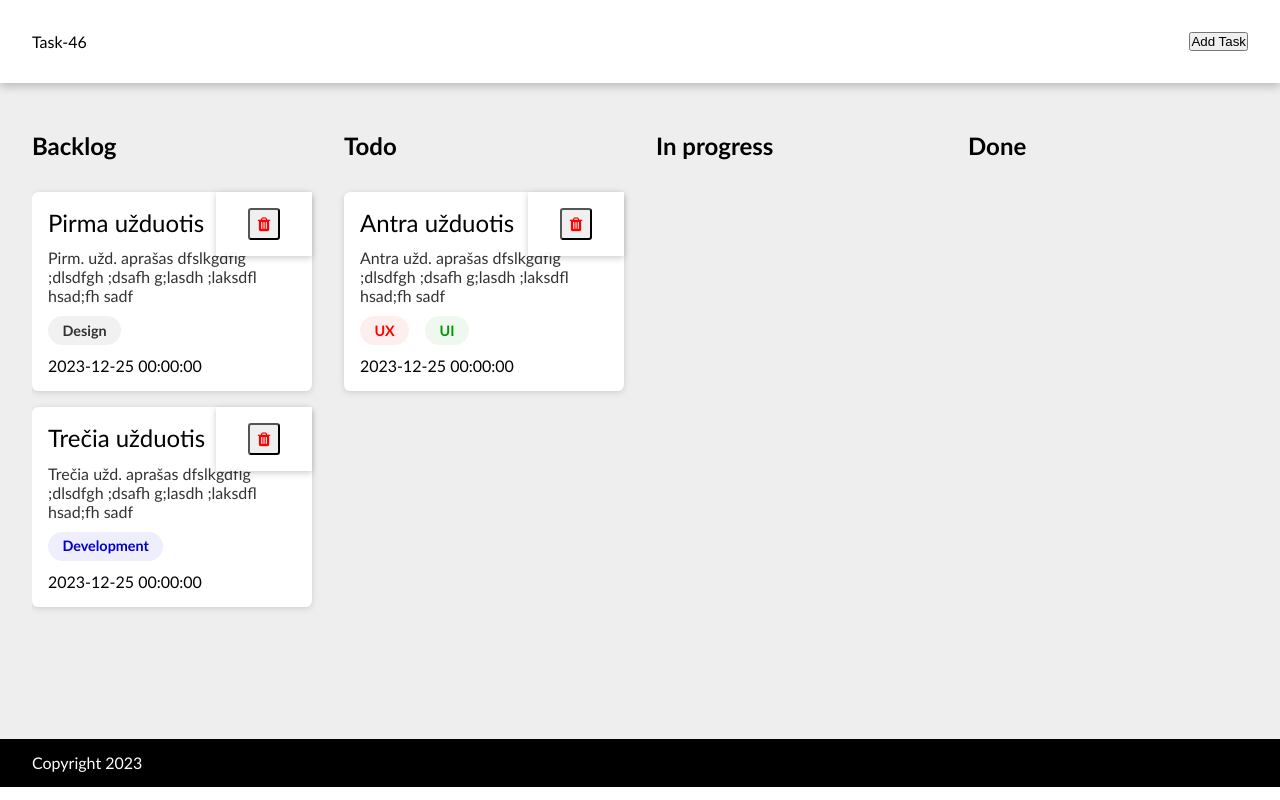
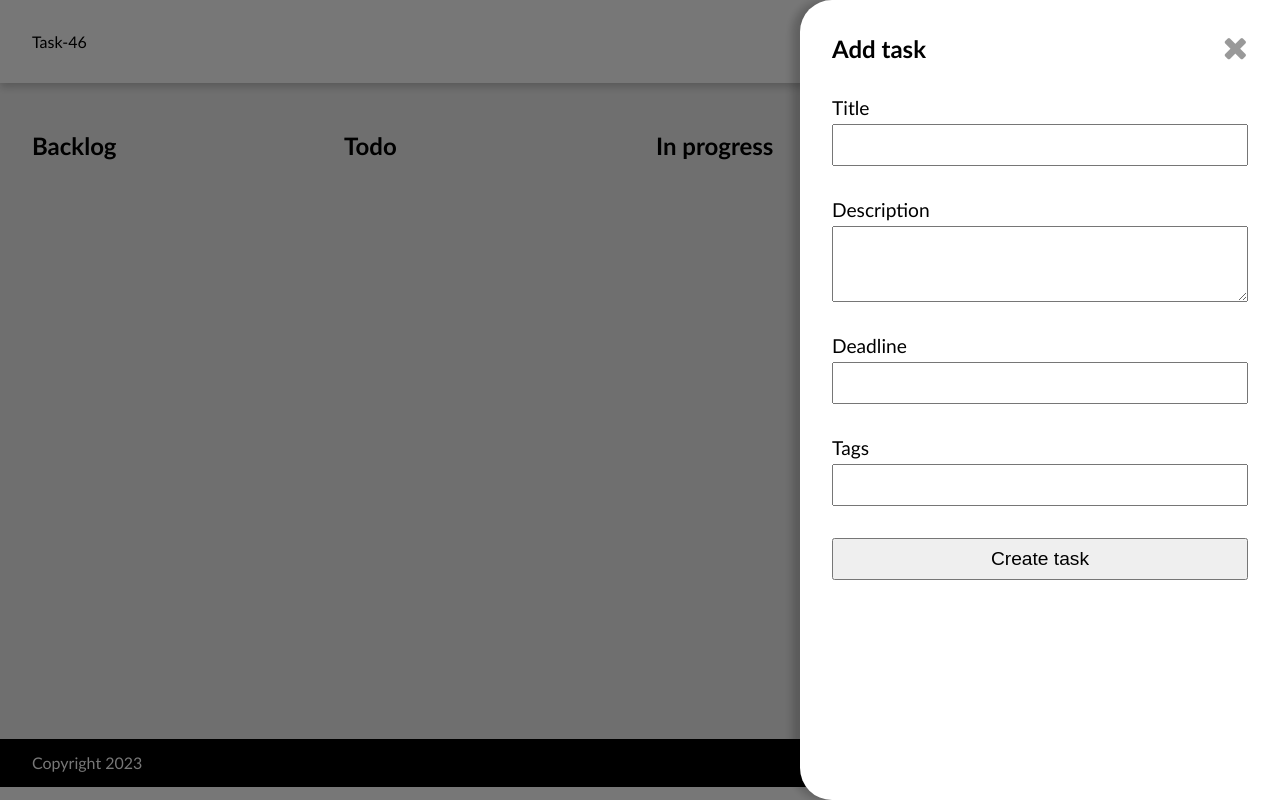
Before and after one commit to madrakas/06_kanban, a website with bundled scripts: page index.html in a window 1280 px wide. Both pictures are taken after a click on the button "Add Task". Built offline with nearby package versions, Linux system fonts and the light colour scheme.

Commit message:
Task add, memory storage

```diff
--- /dev/null
+++ b/css/aside.css
@@ -0,0 +1,66 @@
+.aside {
+    display: none;
+    position: fixed;
+    inset: 0;
+    z-index: 1;
+}
+
+.aside.show{
+    display: block;
+}
+
+.aside .aside-bg {
+    width: 100%;
+    height: 100%;
+    background-color: #0008;
+}
+
+.aside .aside-container{
+    display: flex;
+    flex-direction: column;
+    gap: 2rem;
+    padding: 2rem;
+    position: absolute;
+    height: 100%;
+    width: 100%;
+    max-width: 30rem;
+    background-color: #fff;
+    top: 0;
+    right: 0;
+    border-radius: 2rem 0 0 2rem;
+    box-shadow: -0.5rem 0 0.5rem #0003;
+}
+
+.aside .aside-header {
+    display: flex;
+    justify-content: space-between;
+    align-items: center;
+}
+.aside .aside-title {
+    font-size: 2rem;
+    line-height: 1em;
+    font-weight: normal;
+}
+
+.aside .fa-times {
+    background-color: transparent;
+    border: none;
+    font-size: 2rem;
+    color: #999;
+    cursor: pointer;
+}
+
+.aside .fa-times:hover {
+    color: #333;
+}
+
+.aside .aside-content {
+    max-height: calc(100vh - 9rem);
+    overflow: auto;
+}
+
+@media (max-width: 30rem) {
+    .aside .aside-container{
+        border-radius: 0;
+    }
+}
--- /dev/null
+++ b/css/form.css
@@ -0,0 +1,34 @@
+.form{
+    display: flex;
+    flex-direction: column;
+    gap: 2rem;
+}
+
+.form .form-row {
+    display: flex;
+    flex-direction: column;
+    gap: 0.3rem;
+}
+
+.form .label {
+    font-size: 1.2rem;
+}
+
+.form .input,
+.form .textarea {
+    font-size: 1.2rem;
+    line-height: 1em;
+    padding: 0.5rem 1rem;
+}
+
+.form .textarea {
+    min-height: 3em;
+    height: 4em;
+    max-height: 11em;
+    resize: vertical;
+}
+
+.form .btn {
+    font-size: 1.2rem;
+    padding: 0.5rem 1rem;
+}
--- a/css/todo.css
+++ b/css/todo.css
@@ -36,7 +36,7 @@
 }
 
 .task-card .task-actions{
-    /* display: none; */
+    display: none;
     gap: 05rem;
     position: absolute;
     top: 0;
@@ -46,8 +46,8 @@
     box-shadow: 0 0.1rem 0.4rem #0003;
 }
 
-.task-card .task-actions:hover{
-    display: flex;
+.task-card:hover .task-actions{
+    display: block;
 }
 
 .task-card .task-actions button{
--- a/index.html
+++ b/index.html
@@ -30,18 +30,52 @@
     <link rel="stylesheet" href="./css/header.css" />
     <link rel="stylesheet" href="./css/list.css" />
     <link rel="stylesheet" href="./css/todo.css" />
+    <link rel="stylesheet" href="./css/aside.css" />
+    <link rel="stylesheet" href="./css/form.css" />
+
   </head>
+
   <body>
     <header class="main-header">
       <div src="#" alt="Logo" class="logo">Task-46</div>
-      <button class="btn">Add Task</button>
+      <button id="add_task" class="btn">Add Task</button>
     </header>
 
     <main class="main-content">
       <section id="kanban" class="todo">TODO</section>
-<!--       <section class="about">
-        <div>Lorem ipsum dolor sit amet consectetur adipisicing elit. Officia fuga corporis molestias vel assumenda cum perferendis sit ducimus iure deleniti, nostrum dolorum inventore enim explicabo modi sed quo ipsa? Autem.</div>
-      </section> -->
+      <aside id="aside" class="aside">
+        <div class="aside-bg"></div>
+        <div class="aside-container">
+          <header class="aside-header">
+            <h2>Add task</h2>
+            <button type="button" class="fa fa-times"></button>
+          </header>
+          <div class="aside-content">
+
+            <form id="task_form" class="form">
+              <div class="form-row">
+                <label class="label" for="title">Title</label>
+                <input id="title" class="input" type="text" name="title" required>
+              </div>
+              <div class="form-row">
+                <label class="label" for="desc">Description</label>
+                <textarea id="desc" class="textarea" name="description"></textarea>
+              </div>
+              <div class="form-row">
+                <label class="label" for="deadline">Deadline</label>
+                <input id="deadline" class="input" type="text" name="deadline">
+              </div>
+              <div class="form-row">
+                <label class="label" for="tags">Tags</label>
+                <input id="tags" class="input" type="text" name="tags">
+              </div>
+              <div class="form-row">
+                <button class="btn" type="submit">Create task</button>
+              </div>
+            </form>
+          </div>
+        </div>
+      </aside>
 
     </main>
 
--- a/js/Todo.js
+++ b/js/Todo.js
@@ -6,7 +6,7 @@ export class Todo {
         this.columnsDOM = [];
         this.tasks = [];
         this.lastUsedtaskID = 0;
-
+        this.taksCardHTML = '';
         this.init();
     }
 
@@ -16,6 +16,7 @@ export class Todo {
             return console.error(err);
         }
         this.render();
+        this.loadInitialData();
     }
 
     updateDOMElement() {
@@ -46,13 +47,8 @@ export class Todo {
         // console.log(this.columnsDOM);
     }
 
-    addTask(task){
-        this.tasks.push({
-            ...task,
-            isDeleted: false,
-        });
-
-        const taskID = ++this.lastUsedtaskID;
+    taskCardHTML(taskID, task){
+        //gaminam HTML
         let tagsHTML = '';
         let bgcolor = '#cccccc'
 
@@ -76,8 +72,23 @@ export class Todo {
         <div class="task-deadline">${task.deadline}</div>
         </li>`
 
-       // this.columnsDOM[task.columnIndex].innerHTML += HTML;
-         this.columnsDOM[task.columnIndex].insertAdjacentHTML('beforeend', HTML);
+        return HTML;
+    }
+
+    addTask(task){
+        this.addTaskFromMemory(task)
+        localStorage.setItem('task-list', JSON.stringify(this.tasks));
+    };
+
+    addTaskFromMemory(task){
+        const taskID = ++this.lastUsedtaskID;
+        this.tasks.push({
+            ...task,
+            isDeleted: false,
+        });
+
+        // this.columnsDOM[task.columnIndex].innerHTML += HTML;
+        this.columnsDOM[task.columnIndex].insertAdjacentHTML('beforeend', this.taskCardHTML(taskID, task));
 
         const taskDOM = document.getElementById(`task_${taskID}`);
         const deleteButtonDOM = taskDOM.querySelector('.fa-trash');
@@ -89,4 +100,16 @@ export class Todo {
             console.log(taskID);
         });
     };
+
+    loadInitialData(){
+        const localData = localStorage.getItem('task-list');
+        if (localData){
+            const data = JSON.parse(localData);
+
+            for (const task of data) {
+                this.addTaskFromMemory(task);
+            }
+        }
+
+     }
  };
--- a/js/main.js
+++ b/js/main.js
@@ -1,42 +1,66 @@
 import { Todo } from "./Todo.js";
 
-const kanban = new Todo(
-    '#kanban',
-    ['Backlog','Todo', 'In progress', 'Done']
-    );
+// localStorage.setItem('labas', 'rytas');
 
-    kanban.addTask({
-        columnIndex: 0,
-        title: 'Pirma užduotis',
-        desc: 'Pirm. užd. aprašas  dfslkgdflg ;dlsdfgh ;dsafh g;lasdh ;laksdfl hsad;fh sadf',
-        createdOn: '2023-11-08 09:03:15',
-        deadline: '2023-12-25 00:00:00',
-        tags: [
-            {text: 'Design', color: '#333'}
-        ],
+const kanban = new Todo('#kanban', ['Backlog','Todo', 'In progress', 'Done']);
+const addTaskBtnDOM = document.getElementById('add_task');
+const asideDOM = document.getElementById('aside');
+const asideBackgroundDOM = asideDOM.querySelector('.aside-bg');
+const asideCloseBtnDOM = asideDOM.querySelector('.aside-header button');
+
+if (addTaskBtnDOM && asideDOM){
+
+    addTaskBtnDOM.addEventListener('click', () => {
+        asideDOM.classList.add('show');
+
     });
 
-    kanban.addTask({
-        columnIndex: 1,
-        title: 'Antra užduotis',
-        desc: 'Antra užd. aprašas  dfslkgdflg ;dlsdfgh ;dsafh g;lasdh ;laksdfl hsad;fh sadf',
-        createdOn: '2023-11-08 09:03:15',
-        deadline: '2023-12-25 00:00:00',
-        tags: [
-            {text: 'UX', color: '#f00'},
-            {text: 'UI', color: '#090'},
-        ],
+    asideCloseBtnDOM.addEventListener('click', () => {
+        asideDOM.classList.remove('show');
     });
 
-    kanban.addTask({
-        columnIndex: 0,
-        title: 'Trečia užduotis',
-        desc: 'Trečia užd. aprašas  dfslkgdflg ;dlsdfgh ;dsafh g;lasdh ;laksdfl hsad;fh sadf',
-        createdOn: '2023-11-08 09:03:15',
-        deadline: '2023-12-25 00:00:00',
-        tags: [
-            {text: 'Development', color: '#00c'}
-        ],
+    asideBackgroundDOM.addEventListener('click', () => {
+        asideDOM.classList.remove('show');
     });
 
-    console.log(kanban);
+    window.addEventListener('keyup', (event) => {
+        if(event.key === 'Escape'){
+            asideDOM.classList.remove('show');
+        }
+
+    });
+}
+
+const formDOM = document.getElementById('task_form');
+const formTitleDom = document.getElementById('title');
+const formDescDOM = document.getElementById('desc');
+const formDeadlineDOM = document.getElementById('deadline');
+const formTagsDOM = document.getElementById('tags');
+if (formDOM) {
+
+    formDOM.addEventListener('submit', (event) => {
+        event.preventDefault();
+
+        kanban.addTask(
+            {
+            columnIndex: 0,
+            title: formTitleDom.value,
+            desc: formDescDOM.value,
+            createdOn: '2023-11-08 09:03:15',
+            deadline: formDeadlineDOM.value,
+            tags: formTagsDOM.value
+                .split(',')
+                .filter(txt => txt !=='')
+                .map(txt => ({text: txt.trim(), color: '#f33'})),
+            }
+        );
+
+        formTitleDom.value = '';
+        formDescDOM.value = '';
+        formDeadlineDOM.value = '';
+        formTagsDOM.value = '';
+
+    });
+}
+
+console.log(kanban);
```
